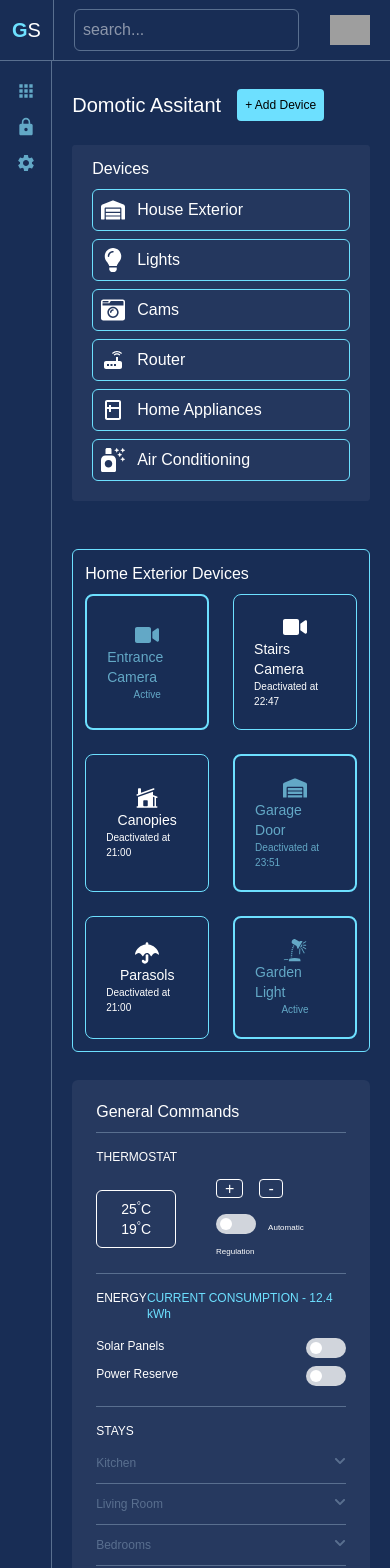
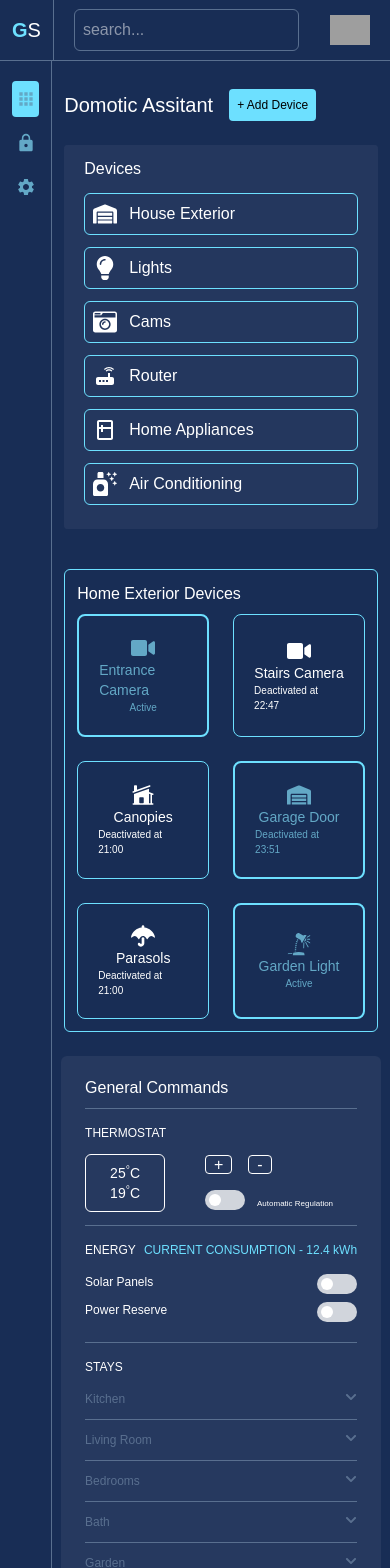
Before and after one commit to faizansafwan/assignment, a React (Vite) app in the folder frontend/: page / in a window 390 px wide. Shown: the top 1568 px of the page. Built offline with nearby package versions, Linux system fonts and the light colour scheme; grey boxes are pictures that could not be loaded.

Commit message:
fixed layout error and make responsive

```diff
--- a/frontend/src/components/devicesLayout/index.tsx
+++ b/frontend/src/components/devicesLayout/index.tsx
@@ -24,7 +24,7 @@ export default function DevicesLayout() {
                 {/* mapping the device list */}
                 {
                     devices.map((item, index) => (
-                        <div key={index} className="flex flex-row gap-3 p-2 border border-secondary m-2 rounded-md text-white
+                        <div key={index} className="flex flex-row gap-3 p-2 border border-secondary mx-2 my-3 rounded-md text-white
                         cursor-pointer hover:bg-secondary hover:text-primary hover:shadow-lg transition ease-out duration-300">
                             <div>{item.icon}</div>
                             <div><p className="font-thin">{item.name}</p></div>
--- a/frontend/src/components/leftSideBar/index.tsx
+++ b/frontend/src/components/leftSideBar/index.tsx
@@ -9,17 +9,19 @@ export default function LeftSideBar() {
 
             <div>
                 {/* app icon */}
-                <div className='px-[3.6px] sm:px-[5.3px] py-2 hover:bg-secondary hover:text-black rounded-sm transition ease-in duration-300'>
+                <div className='px-[3.6px] sm:px-[5.3px] py-2 bg-secondary my-2 hover:bg-secondary hover:text-black
+                    rounded-sm transition ease-in duration-300'>
                     <MdApps className='text-xl sm:text-3xl cursor-pointer'  />
                 </div>
 
                 {/* lock icon */}
-                <div className='px-[3.6px] sm:px-[5.3px] py-2 hover:bg-secondary hover:text-black rounded-sm transition ease-in duration-300'>
+                <div className='px-[3.6px] sm:px-[5.3px] py-2 hover:bg-secondary my-2 hover:text-black rounded-sm transition
+                    ease-in duration-300'>
                     <MdLock className='text-xl sm:text-3xl cursor-pointer' />
                 </div>
 
                 {/* settings icon */}
-                <div className='px-[3.6px] sm:px-[5.3px] py-2 hover:bg-secondary hover:text-black rounded-sm transition ease-in duration-300'>
+                <div className='px-[3.6px] sm:px-[5.3px] py-2 hover:bg-secondary my-2 hover:text-black rounded-sm transition ease-in duration-300'>
                     <MdSettings className='text-xl sm:text-3xl cursor-pointer' />
                 </div>
             </div>
--- a/frontend/src/components/rightSideLayout/index.tsx
+++ b/frontend/src/components/rightSideLayout/index.tsx
@@ -102,37 +102,39 @@ export default function GeneralCommands() {
             <div className="mx-4">
                 <div className="mb-1"><h4 className="text-xs">STAYS</h4></div>
 
-
                 {/* mapping the list of stays */}
                 {
-                    stays.map( (item, index) => {
-
+                    stays.map((item, index) => {
                         const isLastIndex = index === stays.length - 1;
                         const isOpen = openIndex === index;
 
-                        return(
-                        <div key={index} className={`text-secondary-200 ${!isLastIndex ? 'border-b' : ''}`}>
+                        return (
+                            <div key={index} className={`text-secondary-200 ${!isLastIndex ? 'border-b' : ''}`}>
 
-                            {/* Stay name row with dropdown icon */}
-                            <div className="flex flex-row justify-between text-xs py-3 cursor-pointer"
-                                onClick={() => toggleDropdown(index)}>
-
-                                <div>{item}</div>
-                                <div><FaChevronDown className={`text-xs transform transition-transform duration-200
-                                    ${isOpen ? 'rotate-180' : ''}`}/>
+                                {/* Stay name row with dropdown icon */}
+                                <div className="flex flex-row justify-between text-xs py-3 cursor-pointer"
+                                    onClick={() => toggleDropdown(index)} >
+                                    <div>{item}</div>
+                                    <div>
+                                        <FaChevronDown className={`text-xs transform transition-transform duration-200
+                                            ${isOpen ? 'rotate-180' : ''}`} />
+                                    </div>
                                 </div>
 
+                                {/* Dropdown content with animation */}
+                                <div className={`overflow-hidden transition-all duration-300 ease-in-out
+                                        ${isOpen ? 'max-h-20 opacity-100' : 'max-h-0 opacity-0'}`}>
+
+                                    <div className="text-[10px] px-2 pb-2">
+                                        <p>Dropdown content for {item}</p>
+                                    </div>
+
+                                </div>
                             </div>
+                        );
+                    })
+                }
 
-                            {/* Dropdown content */}
-                            {isOpen && (
-                                <div className="text-[10px] px-2 pb-2">
-                                    <p>Dropdown content for {item}</p>
-                                </div>
-                            )}
-                        </div>
-                    )})
-                }
 
             </div>
         </div>
--- a/frontend/src/pages/dashboard/dashboard.tsx
+++ b/frontend/src/pages/dashboard/dashboard.tsx
@@ -17,15 +17,15 @@ export default function Dashboard() {
                 {/* layout for Left side abr */}
                 <div><LeftSideBar /></div>
 
-                <div className="flex-1 flex lg:flex-row flex-col justify-between">
-                    <div className="mx-5 mt-7 flex flex-col">
+                <div className="flex-1 flex lg:flex-row flex-col justify-between items-center lg:items-stretch">
+                    <div className="mx-3 lg:mx-12 mt-7 flex flex-col ">
                         <div className="flex gap-4 items-center">
                             <div><h2 className="text-xl sm:text-3xl text-white">Domotic Assitant</h2></div>
                             <div> <button className="md:text-sm text-xs bg-secondary p-2 rounded-sm cursor-pointer hover:bg-secondary-100 transition ease-in duration-300">+ Add Device</button></div>
                         </div>
 
 
-                        <div className="flex md:flex-row flex-col gap-10 mt-6">
+                        <div className="flex md:flex-row flex-col gap-8 md:gap-10 lg:gap-16 mt-6">
                             {/* layout for list of devices */}
                             <div className="mb-2 bg-primary-200 rounded-sm"><DevicesLayout /></div>
 
@@ -36,7 +36,7 @@ export default function Dashboard() {
 
                     {/* content for right side corner */}
                     {/* Layout for general commands */}
-                    <div className="m-5 lg:m-0"><GeneralCommands /></div>
+                    <div className="mt-4 lg:mt-0"><GeneralCommands /></div>
                 </div>
 
             </div>
```
